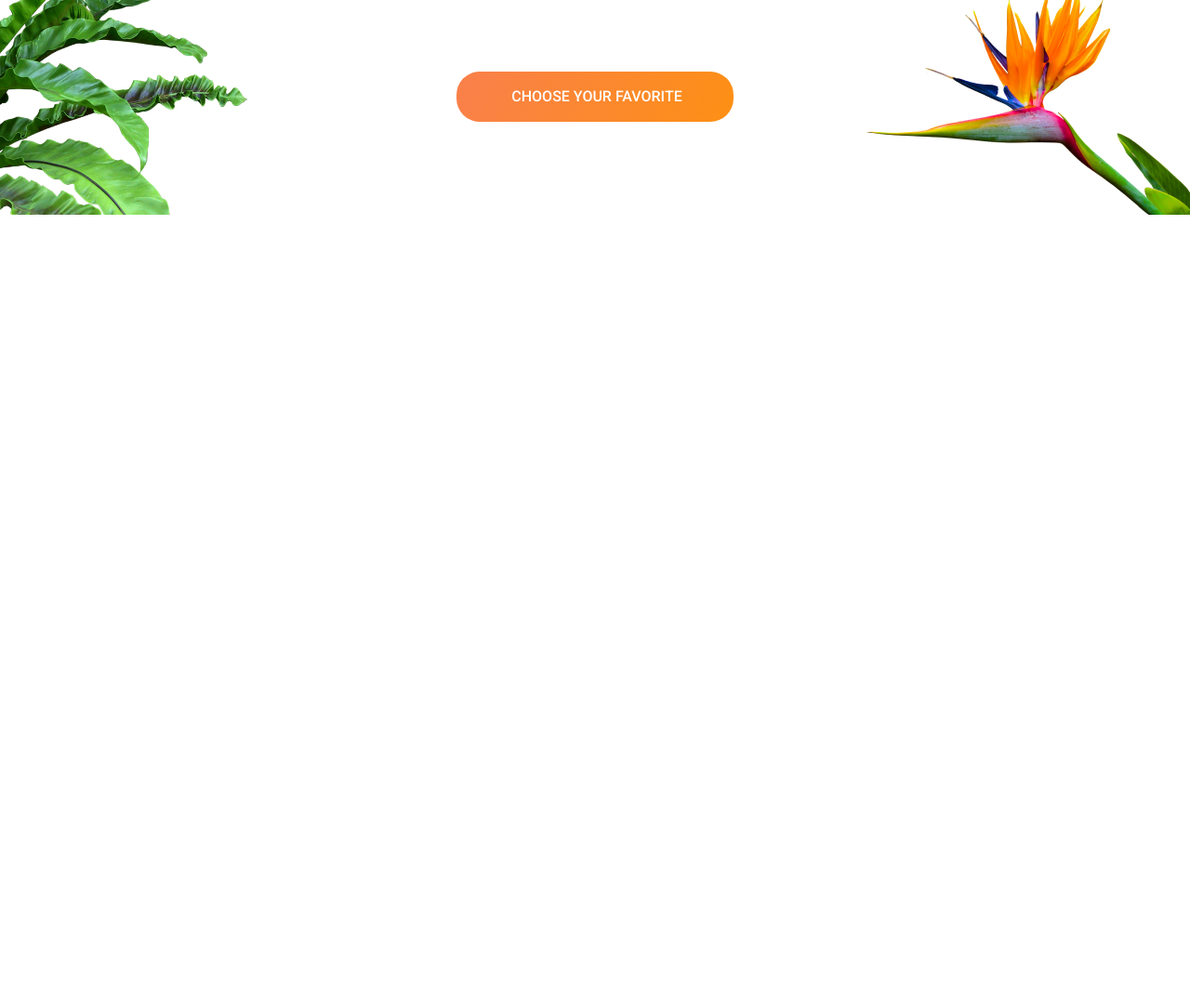
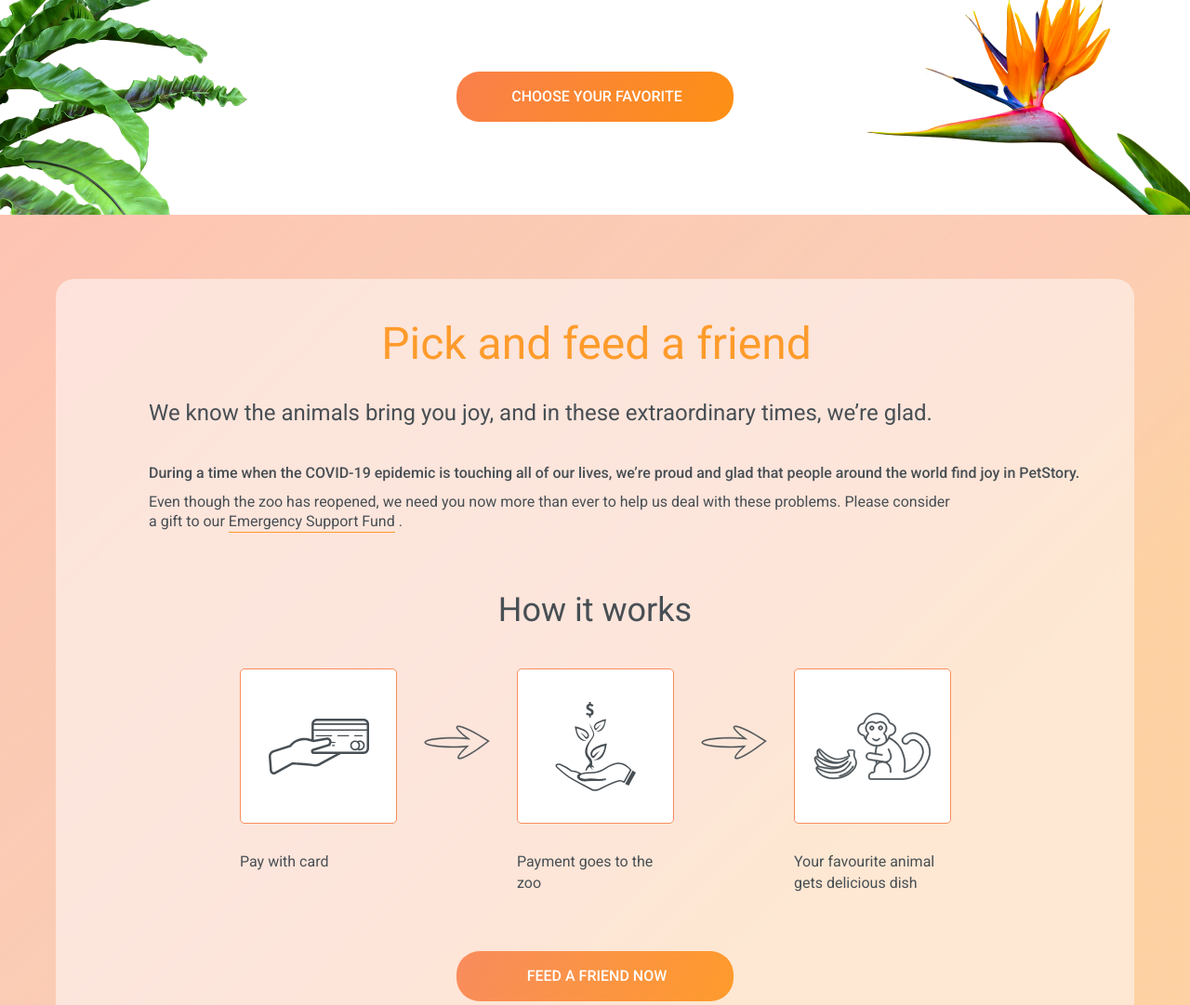
Before and after one commit to NikFreeman/rolling-scopes-school-task, a website built with webpack: page online-zoo/src/pages/main/index.html in a window 1280 px wide. Shown: the part 2255-3336 px from the top of the page at 93% size. Before the commit the page ends 2491 px from the top, so only its background shows below. Built offline with nearby package versions, Linux system fonts and the light colour scheme.

Commit message:
feat: add pick and feel layer

```diff
--- a/online-zoo/src/assets/styles/common/_conponents.scss
+++ b/online-zoo/src/assets/styles/common/_conponents.scss
@@ -23,7 +23,7 @@
 .btn:hover {
   background: rgba(228, 114, 9, 1);
 }
-.arroy__elipse {
+.arrow__elipse {
   transition: color 0.3s ease;
   cursor: pointer;
   height: 62px;
@@ -34,6 +34,6 @@
   align-items: center;
   display: flex;
 }
-.arroy__elipse:hover {
+.arrow__elipse:hover {
   background: rgba(228, 114, 9, 1);
 }
--- a/online-zoo/src/assets/styles/layers/_pets.scss
+++ b/online-zoo/src/assets/styles/layers/_pets.scss
@@ -21,7 +21,6 @@
 }
 .card__slider {
   box-sizing: border-box;
-
   width: 367px;
   height: 426px;
   border: 1px #f9804b solid;
--- /dev/null
+++ b/online-zoo/src/assets/styles/layers/_pick.scss
@@ -0,0 +1,138 @@
+.pick {
+  background: linear-gradient(
+      315.75deg,
+      rgba(254, 210, 144, 0.7) 30.06%,
+      #febdab 100.95%,
+      rgba(254, 210, 144, 0.7) 106.36%
+    ),
+    linear-gradient(
+      315.75deg,
+      rgba(254, 189, 171, 0.74) 30.06%,
+      rgba(243, 169, 248, 0.66) 50.74%,
+      #e0d8f0 80.49%,
+      #eaf7fe 127.9%,
+      #eaf7fe 149.54%
+    ),
+    linear-gradient(
+      315.75deg,
+      rgba(254, 189, 171, 0.74) 30.06%,
+      rgba(243, 169, 248, 0.66) 50.74%,
+      #e0d8f0 80.49%,
+      #eaf7fe 127.9%,
+      #eaf7fe 149.54%
+    );
+  opacity: 0.9;
+  padding-top: 69px;
+  padding-bottom: 100px;
+}
+.pick__rectange {
+  background: rgba(253, 253, 255, 0.52);
+  backdrop-filter: blur(2px);
+  border-radius: 20px;
+  padding-bottom: 60px;
+}
+.pick__row {
+  display: flex;
+}
+.pick__card {
+  width: 168px;
+  height: 244px;
+  border-radius: 5px;
+}
+.pick__title {
+  font-family: "Roboto";
+  font-style: normal;
+  font-weight: 400;
+  font-size: 48px;
+  line-height: 120%;
+  /* identical to box height, or 58px */
+  text-align: center;
+  color: #fe9013;
+  padding-top: 41px;
+  padding-left: 3px;
+}
+.pick__subtitle-big {
+  font-family: "Roboto";
+  font-style: normal;
+  font-weight: 400;
+  font-size: 24px;
+  line-height: 120%;
+  /* identical to box height, or 29px */
+  color: #333b41;
+  padding-top: 32px;
+}
+.pick__content {
+  margin-left: 100px;
+}
+.pick__subtitle-mark {
+  font-family: "Roboto";
+  font-style: normal;
+  font-weight: 500;
+  font-size: 16px;
+  line-height: 130%;
+  /* identical to box height, or 21px */
+  color: #333b41;
+  padding-top: 40px;
+}
+.pick__subtitle {
+  font-family: "Roboto";
+  font-style: normal;
+  font-weight: 400;
+  font-size: 16px;
+  line-height: 130%;
+  color: #333b41;
+  padding-top: 10px;
+  padding-right: 198px;
+}
+.pick__subtitle-underground {
+  border-bottom: 1px solid rgba(254, 144, 19, 1);
+  padding-bottom: 2px;
+}
+.pick-how-it-work__title {
+  font-family: "Roboto";
+  font-style: normal;
+  font-weight: 400;
+  font-size: 36px;
+  line-height: 130%;
+  /* identical to box height, or 47px */
+  color: #333b41;
+  text-align: center;
+  padding-top: 61px;
+}
+.pick__btn {
+  display: flex;
+  margin-top: 60px;
+  justify-content: center;
+}
+.pick__row {
+  padding-top: 40px;
+  padding-left: 198px;
+  padding-right: 198px;
+}
+.pick__card-rectangle {
+  width: 167px;
+  height: 165px;
+  background: #ffffff;
+  border-radius: 5px;
+  border: 1px solid #f9804b;
+  display: flex;
+}
+.pick__card + .pick__arrow {
+  margin-right: 29px;
+  margin-left: 30px;
+}
+.pick__arrow {
+  padding-top: 61px;
+}
+.pick__card-rectangle-image {
+  margin: auto;
+}
+.pick__card-title {
+  font-family: "Roboto";
+  font-style: normal;
+  font-weight: 400;
+  font-size: 16px;
+  line-height: 140%;
+  color: #333b41;
+  padding-top: 30px;
+}
--- a/online-zoo/src/assets/styles/style.scss
+++ b/online-zoo/src/assets/styles/style.scss
@@ -9,3 +9,4 @@
 @import url("./layers/_watch.scss");
 @import url("./layers/_backstage.scss");
 @import url("./layers/_pets.scss");
+@import url("./layers/_pick.scss");
--- a/online-zoo/src/pages/main/index.html
+++ b/online-zoo/src/pages/main/index.html
@@ -94,17 +94,17 @@
         </div>
       </section>
       <section class="pets">
-        <div class="arroy__elipse elipse__left">
+        <div class="arrow__elipse elipse__left">
           <img
-            class="arroy__left-vector"
+            class="arrow__left-vector"
             src="<%=require('./../../assets/images/arroy-left.svg') %>"
-            alt="arroy left" />
+            alt="arrow left" />
         </div>
-        <div class="arroy__elipse elipse__rigth">
+        <div class="arrow__elipse elipse__rigth">
           <img
-            class="arroy__right-vector"
+            class="arrow__right-vector"
             src="<%=require('./../../assets/images/arroy-right.svg') %>"
-            alt="arroy right" />
+            alt="arrow right" />
         </div>
         <div class="wrapper">
           <div class="sliders">
@@ -240,6 +240,80 @@
             alt="strelitzia" />
         </div>
       </section>
+      <section class="pick">
+        <div class="wrapper">
+          <div class="pick__rectange">
+            <h2 class="pick__title">Pick and feed a friend</h2>
+            <div class="pick__content">
+              <p class="pick__subtitle-big">
+                We know the animals bring you joy, and in these extraordinary
+                times, we’re glad.
+              </p>
+              <div class="pick__subtitle-mark">
+                During a time when the COVID-19 epidemic is touching all of our
+                lives, we’re proud and glad that people around the world find
+                joy in PetStory.
+              </div>
+              <p class="pick__subtitle">
+                Even though the zoo has reopened, we need you now more than ever
+                to help us deal with these problems. Please consider a gift to
+                our
+                <span class="pick__subtitle-underground"
+                  >Emergency Support Fund</span
+                >
+                .
+              </p>
+            </div>
+            <div class="pick__how-it-work">
+              <h3 class="pick-how-it-work__title">How it works</h3>
+              <div class="pick__row">
+                <div class="pick__card">
+                  <div class="pick__card-rectangle">
+                    <img
+                      class="pick__card-rectangle-image"
+                      src="<%=require('./../../assets/images/pay.svg') %>"
+                      alt="pay" />
+                  </div>
+                  <p class="pick__card-title">Pay with card</p>
+                </div>
+                <div class="pick__arrow">
+                  <img
+                    src="<%=require('./../../assets/images/pick-arrow.svg') %>"
+                    alt="arrow" />
+                </div>
+                <div class="pick__card">
+                  <div class="pick__card-rectangle">
+                    <img
+                      class="pick__card-rectangle-image"
+                      src="<%=require('./../../assets/images/zoo-tree.svg') %>"
+                      alt="tree" />
+                  </div>
+                  <p class="pick__card-title">Payment goes to the zoo</p>
+                </div>
+                <div class="pick__arrow">
+                  <img
+                    src="<%=require('./../../assets/images/pick-arrow.svg') %>"
+                    alt="arrow" />
+                </div>
+                <div class="pick__card">
+                  <div class="pick__card-rectangle">
+                    <img
+                      class="pick__card-rectangle-image"
+                      src="<%=require('./../../assets/images/monkey.svg') %>"
+                      alt="monkey" />
+                  </div>
+                  <p class="pick__card-title">
+                    Your favourite animal gets delicious dish
+                  </p>
+                </div>
+              </div>
+            </div>
+            <div class="pick__btn">
+              <button class="btn">Feed a friend now</button>
+            </div>
+          </div>
+        </div>
+      </section>
     </main>
     <footer class="footer"></footer>
   </body>
```
Also changed, not shown: online-zoo/src/assets/images/monkey.png (added), online-zoo/src/assets/images/monkey.svg (added), online-zoo/src/assets/images/pay.svg (added), online-zoo/src/assets/images/pick-arrow.png (added), online-zoo/src/assets/images/pick-arrow.svg (added), online-zoo/src/assets/images/zoo-tree.svg (added).
